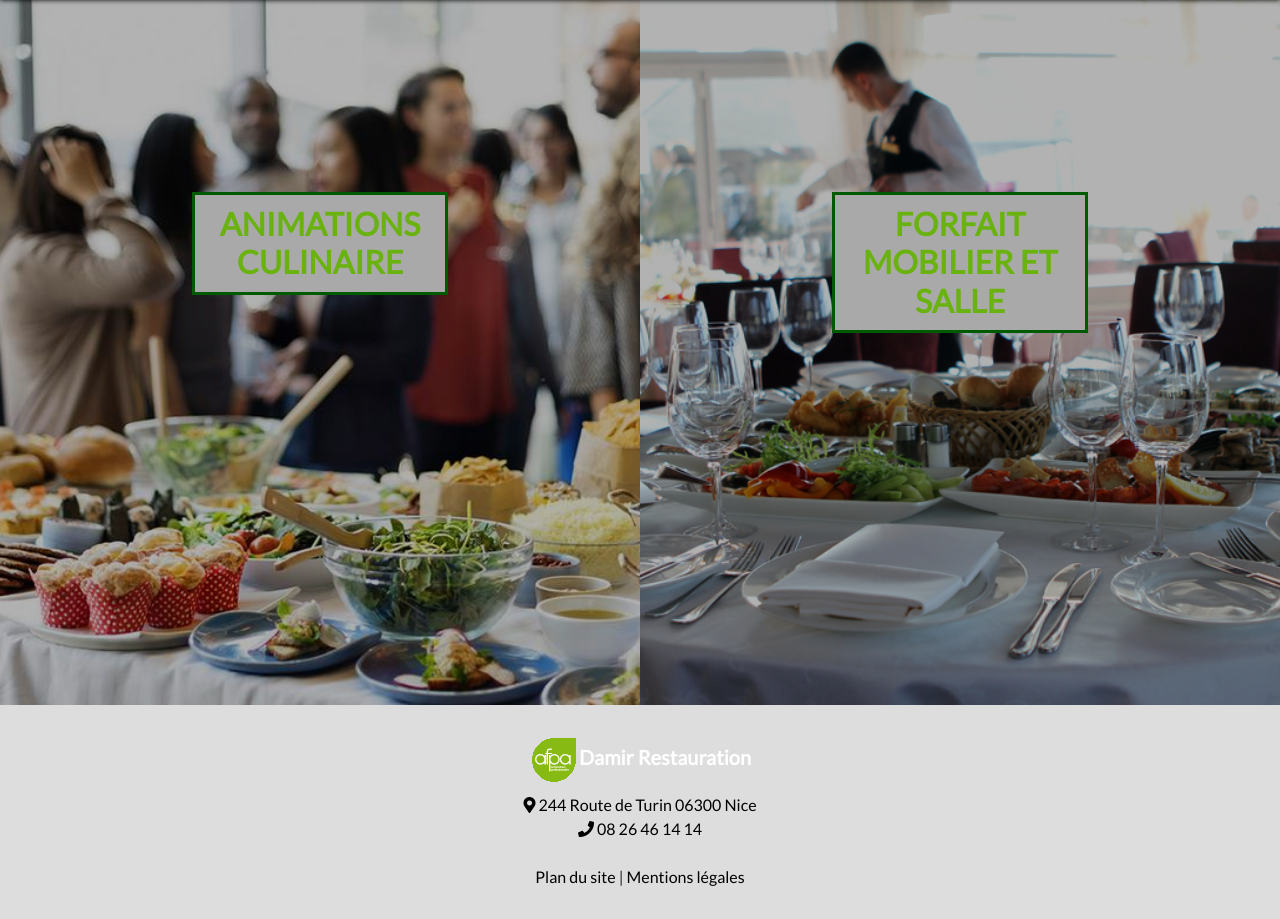
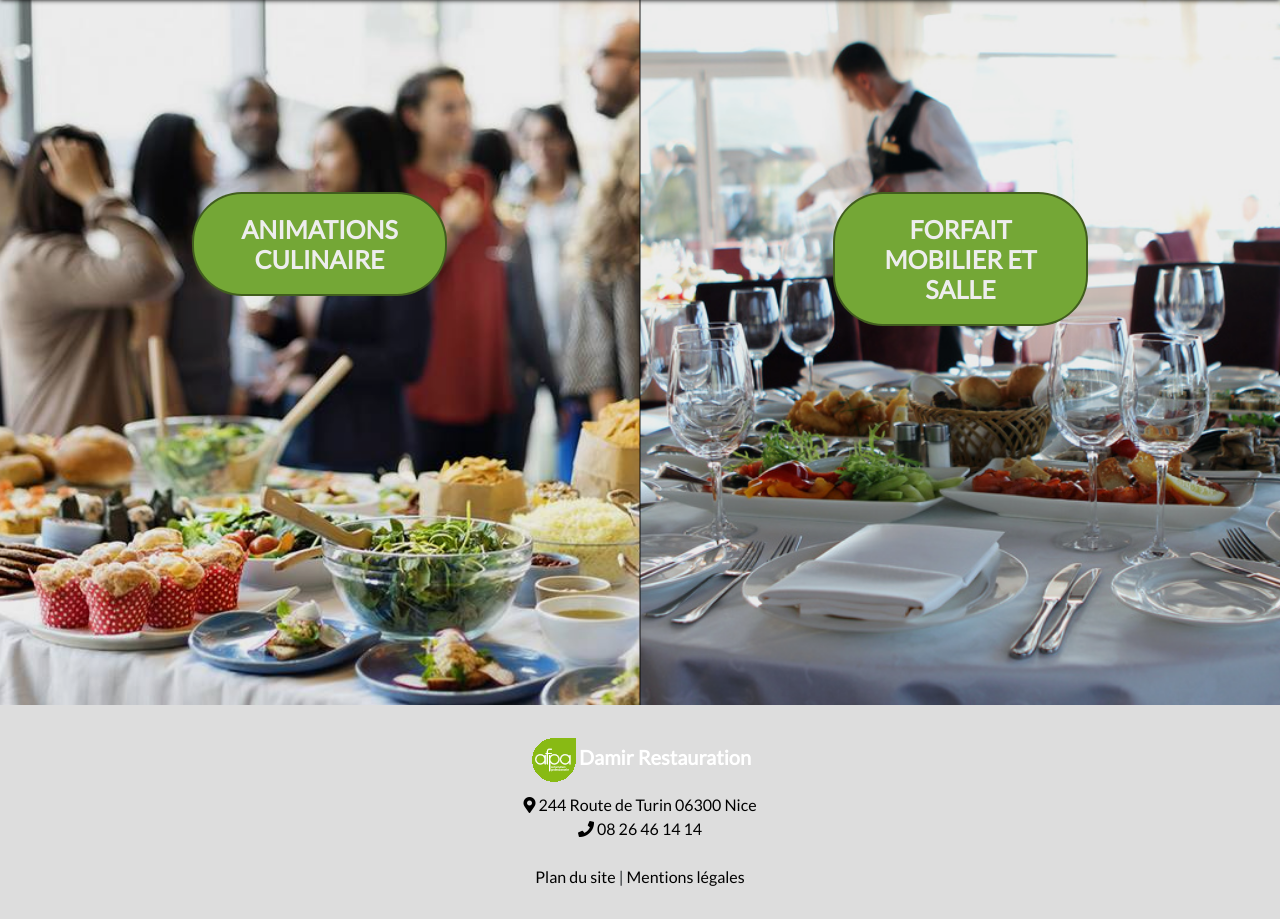
Before and after one commit to n1c0b/damir-project, a PHP site: page /damir-project-git/traiteur.php in a window 1280 px wide. Shown: the part 90-1009 px from the top of the page. Run offline with PHP 8.4, Linux system fonts and the light colour scheme.

Commit message:
Update Traiteur.php

```diff
--- a/Ressources/css/traiteur.css
+++ b/Ressources/css/traiteur.css
@@ -8,6 +8,7 @@
     background-image: url("../img/09.jpg");
     position: relative;
     z-index: 1;
+    border-right: solid 1px #00000071;
     padding: 30%;
 }
 
@@ -15,6 +16,7 @@
     background-image: url("../img/11.jpg");
     position: relative;
     z-index: 1;
+    border-left: solid 1px #00000071;
     padding: 30%;
 }
 
@@ -22,26 +24,34 @@
     background-size: cover;
     background-position: center;
     height: 705px;
-    filter: brightness(70%);
+    filter: brightness(93%);
     transition: all 0.4s ease;
 }
 
 #images .openCard:hover{
     cursor: pointer;
-    filter: brightness(100%);
+    filter: brightness(105%);
 }
 
-#images h2{
-    color: #96ff15;
-    filter: brightness(100%);
+.openCard h2{
+    position: relative;
+    color: #fff;
     font-weight: bold;
     text-transform: uppercase;
     margin: auto;
     width: 100%;
-    border: 3px solid green;
-    background: #f2f2f2;
-    padding: 10px;
+    border: 2px solid #00000071;
+    border-radius: 50px;
+    background: #7DB43A;
+    padding: 20px;
     text-align: center;
+    font-size: 25px;
+    transition: all 0.2s ease;
+}
+
+.openCard:hover h2{
+    transform: scale(1.1);
+    box-shadow: 0px 0px 15px #000;
 }
 
 
--- a/Ressources/js/traiteur.js
+++ b/Ressources/js/traiteur.js
@@ -8,13 +8,26 @@ $(function(){
             $('#animation').show();
             $(this).animate({right: '100%'});
             $('#forfaitIMG').animate({left: '90%'});
+            $('#h2For').animate({right: '112%'}).css({'transform' : 'rotate(90deg)'});
+            $('#h2Ani').animate({left: '112%'}).css({'transform' : 'rotate(-90deg)'});
         } else {
             $('#animation').fadeIn();
             $('#forfait').fadeOut();
             $(this).animate({right: '100%'});
             $('#forfaitIMG').animate({left: '90%'});
         }
-        });
+    });
+
+    $('#animationsIMG').hover(function(){
+        if(open == true){
+            $('#h2Ani').css({'transform' : 'scale(1.1) rotate(-90deg)'});
+        }
+    }, function(){
+        if(open == true){
+            $("#h2Ani").css({'transform' : 'scale(1.0) rotate(-90deg)'});
+        }
+    });
+
 
     $('#forfaitIMG').click(function(){
         if(open == false){
@@ -22,6 +35,8 @@ $(function(){
             $('#forfait').show();
             $(this).animate({left: '100%'});
             $('#animationsIMG').animate({right: '90%'});
+            $('#h2For').animate({right: '112%'}).css({'transform' : 'rotate(90deg)'});
+            $('#h2Ani').animate({left: '112%'}).css({'transform' : 'rotate(-90deg)'});
         } else {
             $('#forfait').fadeIn();
             $('#animation').fadeOut();
@@ -30,4 +45,15 @@ $(function(){
         }
     });
 
+    $('#forfaitIMG').hover(function(){
+        if(open == true){
+            $('#h2For').css({'transform' : 'scale(1.1) rotate(90deg)'});
+        }
+    }, function(){
+        if(open == true){
+            $("#h2For").css({'transform' : 'scale(1.0) rotate(90deg)'});
+        }
+    });
+
+
 });
--- a/traiteur.php
+++ b/traiteur.php
@@ -16,12 +16,12 @@
         <div class="row">
             <div class="col-md">
                 <div class="openCard" id="animationsIMG">
-                    <h2>Animations culinaire</h2>
+                    <h2 id="h2Ani">Animations culinaire</h2>
                 </div>
             </div>
             <div class="col-md">
                 <div class="openCard" id="forfaitIMG">
-                <h2>Forfait Mobilier et salle</h2>
+                <h2 id="h2For">Forfait Mobilier et salle</h2>
                 </div>
             </div>
         </div>
```
